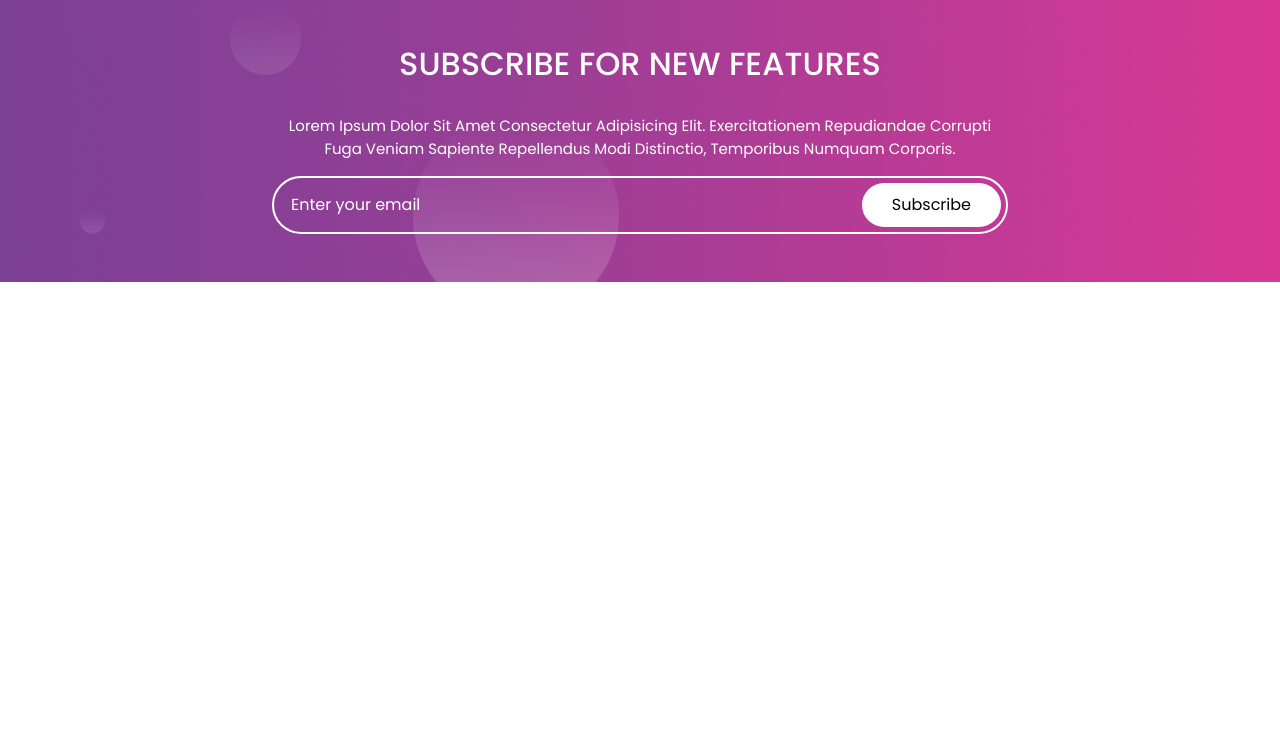
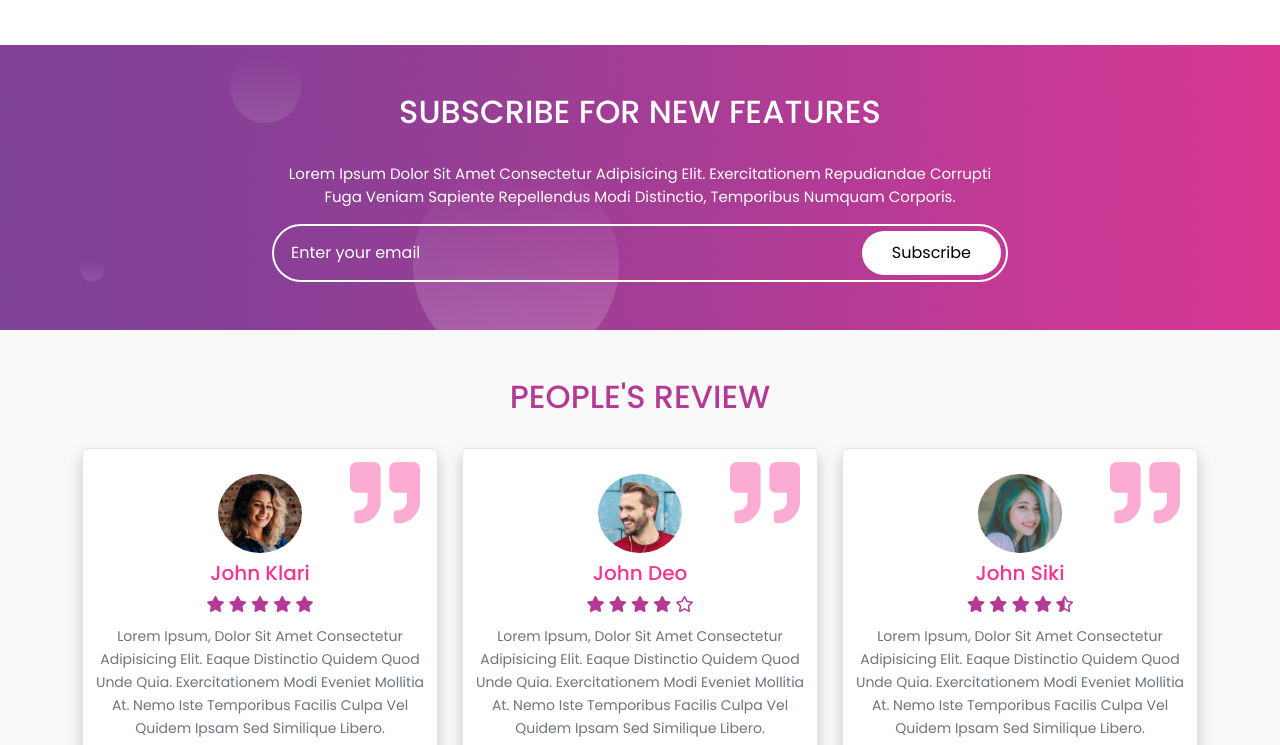
Before and after one commit to ahamednoyon/apppipe, a plain HTML site: page index.html in a window 1280 px wide. Shown: the part 2055-2800 px from the top of the page. Before the commit the page ends 2337 px from the top, so only its background shows below. Drawn offline with Linux system fonts and the light colour scheme.

Commit message:
review section added

```diff
--- a/css/style.css
+++ b/css/style.css
@@ -63,7 +63,7 @@ body{
     }
 
     50%{
-        transform: translateY(-3.0rem);
+        transform: translateY(-2.5rem);
     }
 
 }
@@ -82,7 +82,14 @@ body{
     border: .1rem solid rgb(0,0,0,.1);
     box-shadow: 0 0.5rem 1rem rgb(0 0 0 / 20%);
     border-radius: 5px;
+    transition: .3s;
 }
+
+.f-box:hover{
+    transform: scale(1.02);
+}
+
+
 
 .f-box P{
     font-size: 14px;
@@ -96,7 +103,16 @@ body{
     background: url(../img/photos/about-bg.png);
     background-repeat: no-repeat;
     background-size: cover;
-    background-position: left center;
+    background-position: center;
+}
+
+.about-title{
+    color: rgba(0, 0, 0, 0.541);
+    font-weight: bold;
+}
+
+.about-single P{
+    font-size: 15px;
 }
 
 .newsletter{
@@ -120,6 +136,7 @@ body{
 .subs-form input[type=email]{
     background: none;
     border: none;
+    border-radius: 50px;
     color:#fff;
     outline: none;
     cursor: pointer;
@@ -140,3 +157,45 @@ body{
     border-radius: 50px;
     background: #fff;
 }
+
+.subs-form input[type=submit]:hover{
+    color: #F83493;
+}
+
+
+
+.review{
+    background: #F9F9F9;
+}
+
+.user-col{
+    position: relative;
+    transition: .3s;
+}
+
+.user-col .fa-quote-right{
+    position: absolute;
+    right: 30px;
+    top: 10px;
+    font-size: 70px;
+    color: #f8349369;
+}
+
+.user{
+    background: #fff;
+    padding: 25px 10px;
+    border: .1rem solid rgb(0,0,0,.1);
+    box-shadow: 0 0.5rem 1rem rgb(0 0 0 / 20%);
+    border-radius: 5px;
+
+}
+
+.user-col:hover{
+    transform: scale(1.02);
+
+}
+
+.comment p{
+    font-size: 14px;
+    line-height: 23px;
+}
--- a/index.html
+++ b/index.html
@@ -52,7 +52,7 @@
     </header>
     <!-- header section end -->
     <!-- home section start -->
-    <section class="home py-3" id="home">
+    <section class="home py-4" id="home">
         <div class="container">
             <div class="row min-vh-100 align-items-center">
                 <div class="col-md-6">
@@ -68,7 +68,7 @@
         </div>
     </section>
     <!-- home section end -->
-    <!-- feature section start -->
+    <!-- feature section start -->`
     <section class="feature py-5" id="feature">
       <div class="container">
         <div class="section-title pb-4">
@@ -76,7 +76,7 @@
         </div>
         <!-- feature box -->
         <div class="row text-center px-1 px-md-0">
-          <div class="col-md-6 col-lg-4 mb-3">
+          <div class="col-md-6 col-lg-4 mb-4">
             <div class="f-box">
               <div class="image">
                 <img src="img/photos/f-icon1.png" alt=""/>
@@ -86,7 +86,7 @@
               <button class="btn custom-btn">Read More</button>
             </div>
           </div>
-          <div class="col-md-6 col-lg-4 mb-3">
+          <div class="col-md-6 col-lg-4 mb-4">
             <div class="f-box">
               <div class="image">
                 <img src="img/photos/f-icon2.png" alt=""/>
@@ -124,9 +124,9 @@
               <img class="w-100" src="img/photos/about-img.png" alt="">
             </div>
           </div>
-          <div class="col-md-6 pt-4 pt-md-0 bg-white">
+          <div class="col-md-6 pt-4 pt-md-0 bg-transparent">
             <div class="about-single">
-              <h3>Easy And Perfect Solution For Your Business App</h3>
+              <h3 class="about-title">Easy And Perfect Solution For Your Business App</h3>
               <p class="text-muted">Lorem Ipsum Dolor Sit Amet Consectetur Adipisicing Elit. Adipisci Maxime Sit Ex Voluptatibus, Reiciendis Consequatur Magnam Quos Earum Quo Dolores.</p>
               <p class="text-muted">Lorem Ipsum, Dolor Sit Amet Consectetur Adipisicing Elit. Vel Quam Praesentium Vero Omnis, Earum Magni Exercitationem Asperiores Maxime Perferendis Quod!</p>
               <button class="btn custom-btn me-3">App Store</button>
@@ -160,6 +160,70 @@
       </div>
     </section>
     <!-- newsletter section start -->
+    <!-- review section start -->
+    <section class="review py-5" id="review">
+      <div class="container">
+        <div class="section-title pb-4">
+          <h2 class="text-center title-color">PEOPLE'S REVIEW</h2>
+        </div>
+        <div class="row text-center px-1 px-md-0">
+          <div class="col-md-6 col-lg-4 mb-4 user-col">
+            <i class="fas fa-quote-right"></i>
+            <div class="user">
+              <div class="user-image"><img class="rounded-circle w-25" src="img/photos/pic1.png" alt=""></div>
+              <h5 class="highlight mt-2">John Klari</h5>
+              <div class="stars title-color">
+                <i class="fas fa-star"></i>
+                <i class="fas fa-star"></i>
+                <i class="fas fa-star"></i>
+                <i class="fas fa-star"></i>
+                <i class="fas fa-star"></i>
+              </div>
+              <div class="comment mt-2">
+                <p class="text-muted">Lorem Ipsum, Dolor Sit Amet Consectetur Adipisicing Elit. Eaque Distinctio Quidem Quod Unde Quia. Exercitationem Modi Eveniet Mollitia At. Nemo Iste Temporibus Facilis Culpa Vel Quidem Ipsam Sed Similique Libero.</p>
+              </div>
+            </div>
+          </div>
+          <div class="col-md-6 col-lg-4 mb-4 user-col">
+            <i class="fas fa-quote-right"></i>
+            <div class="user">
+              <div class="user-image"><img class="rounded-circle w-25" src="img/photos/pic2.png" alt=""></div>
+              <h5 class="highlight mt-2">John Deo</h5>
+              <div class="stars title-color">
+                <i class="fas fa-star"></i>
+                <i class="fas fa-star"></i>
+                <i class="fas fa-star"></i>
+                <i class="fas fa-star"></i>
+                <i class="far fa-star"></i>
+              </div>
+              <div class="comment mt-2">
+                <p class="text-muted">Lorem Ipsum, Dolor Sit Amet Consectetur Adipisicing Elit. Eaque Distinctio Quidem Quod Unde Quia. Exercitationem Modi Eveniet Mollitia At. Nemo Iste Temporibus Facilis Culpa Vel Quidem Ipsam Sed Similique Libero.</p>
+              </div>
+            </div>
+          </div>
+          <div class="col-md-12 col-lg-4 user-col">
+            <i class="fas fa-quote-right"></i>
+            <div class="user">
+              <div class="user-image"><img class="rounded-circle w-25" src="img/photos/pic3.png" alt=""></div>
+              <h5 class="highlight mt-2">John Siki</h5>
+              <div class="stars title-color">
+                <i class="fas fa-star"></i>
+                <i class="fas fa-star"></i>
+                <i class="fas fa-star"></i>
+                <i class="fas fa-star"></i>
+                <i class="fas fa-star-half-alt"></i>
+              </div>
+              <div class="comment mt-2">
+                <p class="text-muted">Lorem Ipsum, Dolor Sit Amet Consectetur Adipisicing Elit. Eaque Distinctio Quidem Quod Unde Quia. Exercitationem Modi Eveniet Mollitia At. Nemo Iste Temporibus Facilis Culpa Vel Quidem Ipsam Sed Similique Libero.</p>
+              </div>
+            </div>
+          </div>
+
+        </div>
+
+      </div>
+    </section>
+    <!-- review section end -->
 
 
 
```
